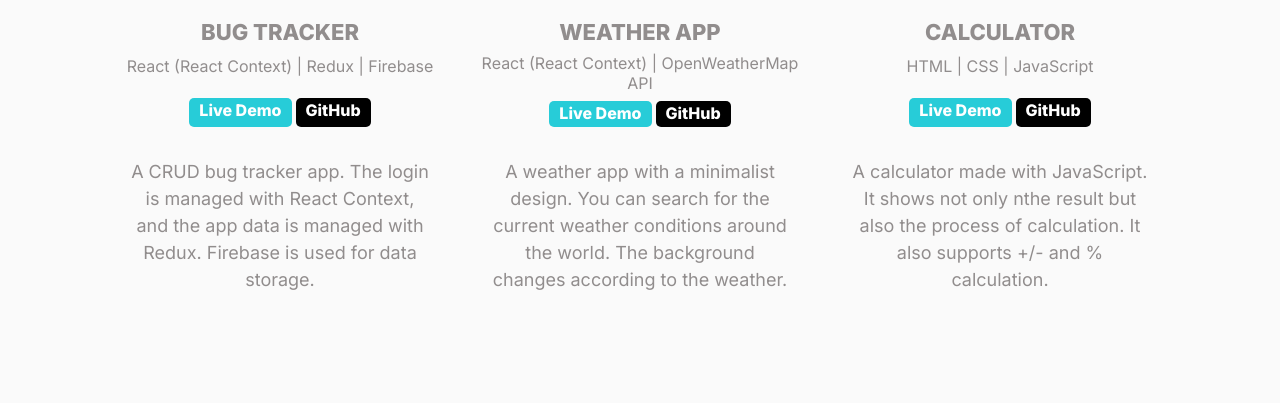
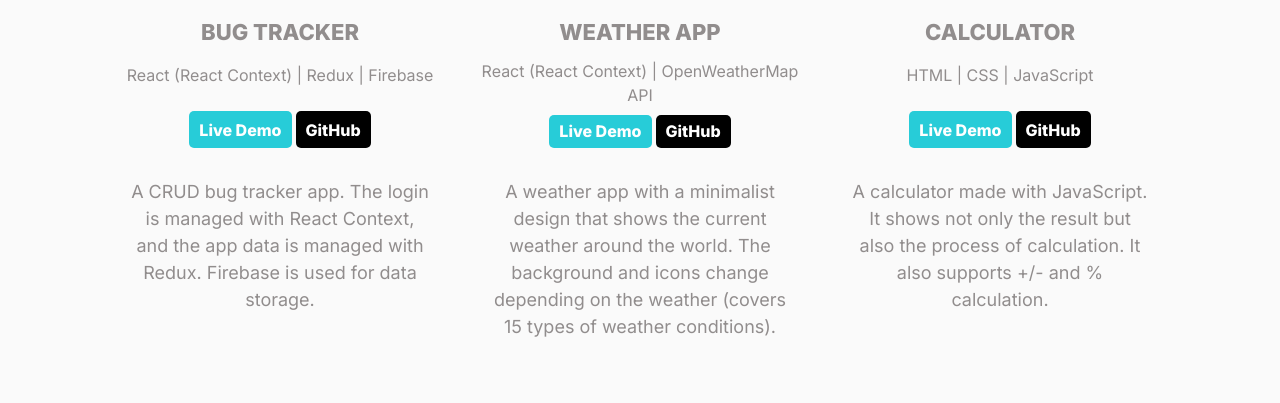
Before and after one commit to ayarmkt/portfolio, a React (Create React App) app: page /about in a window 1280 px wide. Shown: the part 2029-2432 px from the top of the page. Built offline with nearby package versions, Linux system fonts and the light colour scheme.

Commit message:
updated projects section, added links

```diff
--- a/src/components/Projects/Projects.js
+++ b/src/components/Projects/Projects.js
@@ -17,6 +17,8 @@
     alt: 'bug tracker app',
     description:
       'A CRUD bug tracker app. The login is managed with React Context, and the app data is managed with Redux. Firebase is used for data storage.',
+    livedemo: '',
+    github: '',
   },
   {
     title: 'WEATHER APP',
@@ -24,7 +26,9 @@
     src: project2,
     alt: 'weather app',
     description:
-      'A weather app with a minimalist design. You can search for the current weather conditions around the world. The background changes according to the weather.',
+      'A weather app with a minimalist design that shows the current weather around the world. The background and icons change depending on the weather (covers 15 types of weather conditions).',
+    livedemo: 'https://ayatakamura-react-weather-app.netlify.app/',
+    github: 'https://github.com/ayarmkt/react-weather-app',
   },
   {
     title: 'CALCULATOR',
@@ -32,7 +36,9 @@
     src: project3,
     alt: 'calculator',
     description:
-      'A calculator made with JavaScript. It shows not only nthe result but also the process of calculation. It also supports +/- and % calculation.',
+      'A calculator made with JavaScript. It shows not only the result but also the process of calculation. It also supports +/- and % calculation.',
+    livedemo: '',
+    github: '',
   },
 ];
 
@@ -72,7 +78,7 @@
     return (
       <div className={classes.project} key={project.title}>
         <div className={classes['project-img']}>
-          <a href=''>
+          <a href={project.livedemo} target='_blank'>
             <img src={project.src} alt={project.alt} />
           </a>
         </div>
@@ -80,8 +86,12 @@
           <h3 className={classes.title}>{project.title}</h3>
           <p className={classes.tech}>{project.techName}</p>
           <div className={classes.link}>
-            <a className={classes.live}>Live Demo</a>
-            <a className={classes.github}>GitHub</a>
+            <a className={classes.live} href={project.livedemo} target='_blank'>
+              Live Demo
+            </a>
+            <a className={classes.github} href={project.github} target='_blank'>
+              GitHub
+            </a>
           </div>
           <p className={classes.description}>{project.description}</p>
         </div>
--- a/src/components/Projects/Projects.module.css
+++ b/src/components/Projects/Projects.module.css
@@ -3,8 +3,8 @@
   --lightblue: #27ccd8;
   --gray: #645c5c;
 } */
-
-/* * {
+/*
+* {
   outline: 1px solid red;
 } */
 
@@ -63,7 +63,7 @@
 .project {
   /* border: 1px solid blue; */
   display: grid;
-  grid-template-rows: 1fr 320px;
+  grid-template-rows: 1fr 340px;
   /* grid-template-rows: 300px 1fr; */
   /* height: 100%; */
 
@@ -155,6 +155,7 @@
   /* background-color: var(--yellow);
   border-radius: 5px; */
   font-size: var(--fontsize-p);
+  line-height: 1.5;
 }
 
 /* .techItem {
@@ -171,7 +172,7 @@
 
 .link {
   grid-row: 3;
-  padding: 5px 0 6px 0;
+  padding: 5px 0;
   font-weight: 700;
   /* border: 1px solid blue; */
   display: flex;
@@ -181,15 +182,24 @@
   /* align-items: center;
   /* margin: 0 auto;
   height: 100%; */
+  /* border: 1px solid red; */
 }
 
 .link a {
   padding: 0 10px;
   margin: 0 2px;
   height: 100%;
-  line-height: 25px;
+  /* line-height: 100%; */
+  display: flex;
+  align-items: center;
+  /* height: inherit; */
+  /* line-height: inherit; */
+  /* line-height: 25px; */
+  /* line-height: 100%; */
+  /* text-align: center; */
   border-radius: 5px;
   font-size: var(--fontsize-p);
+  /* border: 1px solid red; */
 }
 
 .link a:hover {
@@ -199,6 +209,7 @@
 .live {
   background-color: var(--lightblue);
   color: white;
+  text-decoration: none;
 }
 
 .live:hover {
@@ -208,6 +219,7 @@
 .github {
   background-color: black;
   color: white;
+  text-decoration: none;
 }
 
 .github:hover {
```
